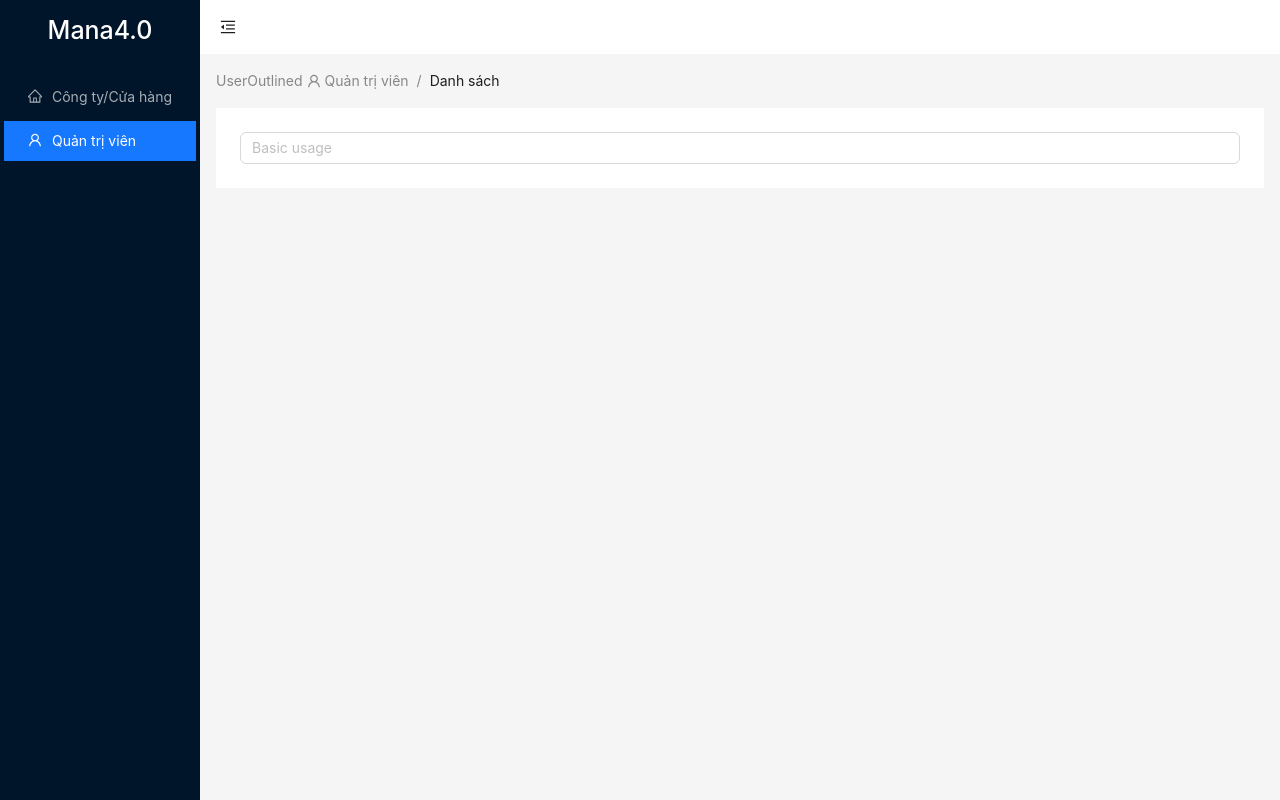
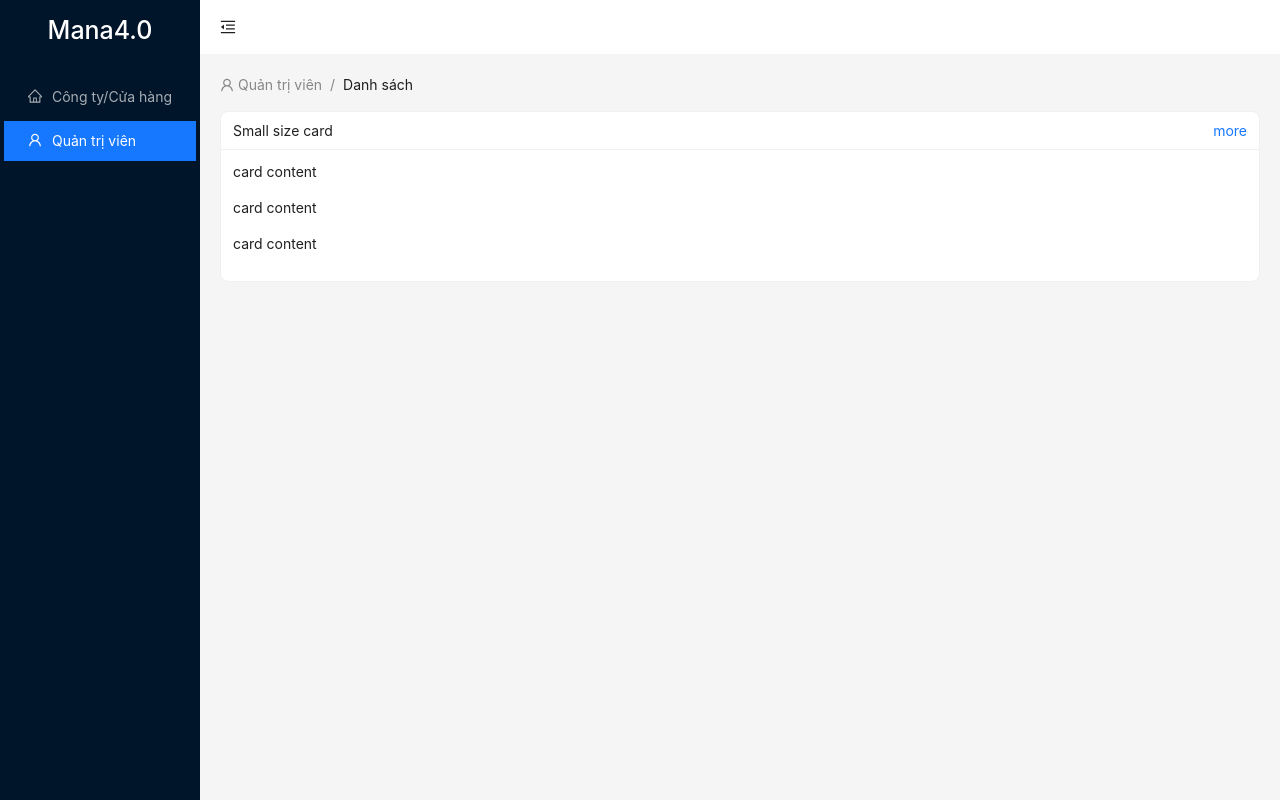
Before and after one commit to vovanmai/frontend-admin, a Vue app: page /companies/list in a window 1280 px wide. Both pictures are taken after a click on the item "Quản trị viên". Built offline with nearby package versions, Linux system fonts and the light colour scheme.

Commit message:
edit route

```diff
--- a/src/assets/main.scss
+++ b/src/assets/main.scss
@@ -1,4 +1,20 @@
 @import './base.css';
+
+.pt-15 {
+  padding-top: 15px;
+}
+
+.mt-15 {
+  margin-top: 15px;
+}
+
+.m-20 {
+  margin: 20px;
+}
+
+.w-100 {
+  width: 100%;
+}
 
 #app {
   width: 100%;
--- /dev/null
+++ b/src/components/Breadcrumb.vue
@@ -0,0 +1,37 @@
+<template>
+  <a-breadcrumb>
+    <a-breadcrumb-item v-for="(item, index) in state.breadcrumbs" :key="index">
+      <router-link v-if="item.route" :to="{ name: item.route }">
+        <icon v-if="item.icon" :name="item.icon"></icon>
+        <span style="margin-inline-start: 4px">{{ item.name }}</span>
+      </router-link>
+      <template v-else>
+        <icon v-if="item.icon" :name="item.icon"></icon>
+        <span>{{ item.name }}</span>
+      </template>
+    </a-breadcrumb-item>
+  </a-breadcrumb>
+</template>
+
+<script setup>
+import {
+  Breadcrumb as ABreadcrumb,
+  BreadcrumbItem as ABreadcrumbItem,
+} from 'ant-design-vue'
+import Icon from '@/components/Icon.vue'
+import { useRouter } from "vue-router";
+const router = useRouter()
+import { reactive } from "vue";
+const state = reactive({
+  breadcrumbs: [],
+});
+if (router.currentRoute.value.meta.breadcrumbs && router.currentRoute.value.meta.breadcrumbs.length) {
+  state.breadcrumbs = router.currentRoute.value.meta.breadcrumbs
+} else {
+  state.breadcrumbs = []
+}
+</script>
+
+<style scoped>
+
+</style>
--- a/src/components/layouts/MainLayout.vue
+++ b/src/components/layouts/MainLayout.vue
@@ -23,23 +23,8 @@
           @click="toggle()"
         />
       </a-layout-header>
-      <a-layout-content>
-        <a-breadcrumb style="margin: 16px 16px">
-          <a-breadcrumb-item v-for="(item, index) in state.breadcrumbs" :key="index">
-            {{item.icon}}
-            <router-link v-if="item.route" :to="{ name: item.route }">
-              <icon v-if="item.icon" :name="item.icon"></icon>
-              <span style="margin-inline-start: 4px">{{ item.name }}</span>
-            </router-link>
-            <template v-else>
-              <icon v-if="item.icon" :name="item.icon"></icon>
-              <span>{{ item.name }}</span>
-            </template>
-          </a-breadcrumb-item>
-        </a-breadcrumb>
-        <div :style="{ margin: '0px 16px', padding: '24px', background: '#fff', minHeight: '100%' }">
+      <a-layout-content class="m-20">
         <router-view></router-view>
-        </div>
       </a-layout-content>
     </a-layout>
   </a-layout>
@@ -118,16 +103,7 @@
     state.selectedKeys = [router.currentRoute.value.name]
     state.openKeys = [router.currentRoute.value.meta.parentName]
   }
-
-    console.log(router.currentRoute.value.meta.breadcrumbs)
-    if (router.currentRoute.value.meta.breadcrumbs && router.currentRoute.value.meta.breadcrumbs.length) {
-      state.breadcrumbs = router.currentRoute.value.meta.breadcrumbs
-      console.log(router.currentRoute.value.meta.breadcrumbs)
-    } else {
-      state.breadcrumbs = []
-    }
 });
-
 </script>
 
 <style scoped>
--- a/src/views/NotFound.vue
+++ b/src/views/NotFound.vue
@@ -6,6 +6,9 @@
   </a-result>
 </template>
 <script setup>
-
+import {
+  Result as AResult,
+  Button as AButton,
+} from 'ant-design-vue'
 </script>
 <style></style>
--- a/src/views/ServerError.vue
+++ b/src/views/ServerError.vue
@@ -6,6 +6,9 @@
   </a-result>
 </template>
 <script setup>
-
+import {
+  Result as AResult,
+  Button as AButton,
+} from 'ant-design-vue'
 </script>
 <style></style>
--- a/src/views/admin/List.vue
+++ b/src/views/admin/List.vue
@@ -1,47 +1,16 @@
 <template>
-  <div class="about">
-    <a-dropdown :open="state.open">
-      <a-input @input="setValue" placeholder="Basic usage" />
-
-      <template #overlay>
-        <a-menu>
-          hih
-          hih
-          hih
-          hih
-          hih
-          hih
-          hih
-          hih
-          hih
-          hih
-          hih
-          hih
-          hih
-          hih
-        </a-menu>
-      </template>
-    </a-dropdown>
-  </div>
+  <Breadcrumb></Breadcrumb>
+  <a-card :loading="false" size="small" title="Small size card" class="mt-15 w-100">
+    <template #extra><a href="#">more</a></template>
+    <p>card content</p>
+    <p>card content</p>
+    <p>card content</p>
+  </a-card>
 </template>
 <script setup>
+import Breadcrumb from '@/components/Breadcrumb.vue'
 import {
-  Dropdown as ADropdown,
-  Menu as AMenu,
-  Input as AInput,
+  Card as ACard
 } from 'ant-design-vue'
-import { useAppStore } from '@/stores/app'
-import {useRoute, useRouter} from "vue-router";
-import {reactive} from "vue";
-const app = useAppStore()
-const router = useRouter()
-const route = useRoute()
-const state = reactive({
-  value: '',
-  open: false,
-});
-const setValue = (e) => {
-  state.open = e.target.value != '' ? true : false;
-}
 </script>
 <style></style>
--- a/src/views/company/Create.vue
+++ b/src/views/company/Create.vue
@@ -1,10 +1,16 @@
 <template>
-  <div class="about">
-    <h1>Create company</h1>
-  </div>
+  <Breadcrumb></Breadcrumb>
+  <a-card :loading="false" size="small" title="Small size card" class="mt-15 w-100">
+    <template #extra><a href="#">more</a></template>
+    <p>card content</p>
+    <p>card content</p>
+    <p>card content</p>
+  </a-card>
 </template>
 <script setup>
-import { useAppStore } from '@/stores/app'
-const app = useAppStore()
+import Breadcrumb from '@/components/Breadcrumb.vue'
+import {
+  Card as ACard
+} from 'ant-design-vue'
 </script>
 <style></style>
--- a/src/views/company/Edit.vue
+++ b/src/views/company/Edit.vue
@@ -1,13 +1,16 @@
 <template>
-  <div class="about">
-    <h1>Edit company</h1>
-  </div>
+  <Breadcrumb></Breadcrumb>
+  <a-card :loading="false" size="small" title="Small size card" class="mt-15 w-100">
+    <template #extra><a href="#">more</a></template>
+    <p>card content</p>
+    <p>card content</p>
+    <p>card content</p>
+  </a-card>
 </template>
 <script setup>
-import { useAppStore } from '@/stores/app'
-import {useRoute, useRouter} from "vue-router";
-const app = useAppStore()
-const router = useRouter()
-const route = useRoute()
+import Breadcrumb from '@/components/Breadcrumb.vue'
+import {
+  Card as ACard
+} from 'ant-design-vue'
 </script>
 <style></style>
--- a/src/views/company/List.vue
+++ b/src/views/company/List.vue
@@ -1,14 +1,16 @@
 <template>
-  <div class="about">
-    <h1>List company {{ new Date() }}</h1>
-    <h1>List company {{ Math.floor(Date.now() / 1000) }}</h1>
-  </div>
+  <Breadcrumb></Breadcrumb>
+  <a-card :loading="false" size="small" title="Small size card" class="mt-15 w-100">
+    <template #extra><a href="#">more</a></template>
+    <p>card content</p>
+    <p>card content</p>
+    <p>card content</p>
+  </a-card>
 </template>
 <script setup>
-import { useAppStore } from '@/stores/app'
-import {useRoute, useRouter} from "vue-router";
-const app = useAppStore()
-const router = useRouter()
-const route = useRoute()
+import Breadcrumb from '@/components/Breadcrumb.vue'
+import {
+  Card as ACard
+} from 'ant-design-vue'
 </script>
 <style></style>
```
Also changed, not shown: src/views/admin/Create.vue (+11 -5 lines), src/views/admin/Edit.vue (+11 -5 lines). Lines whose indentation alone changed are shown as unchanged.
